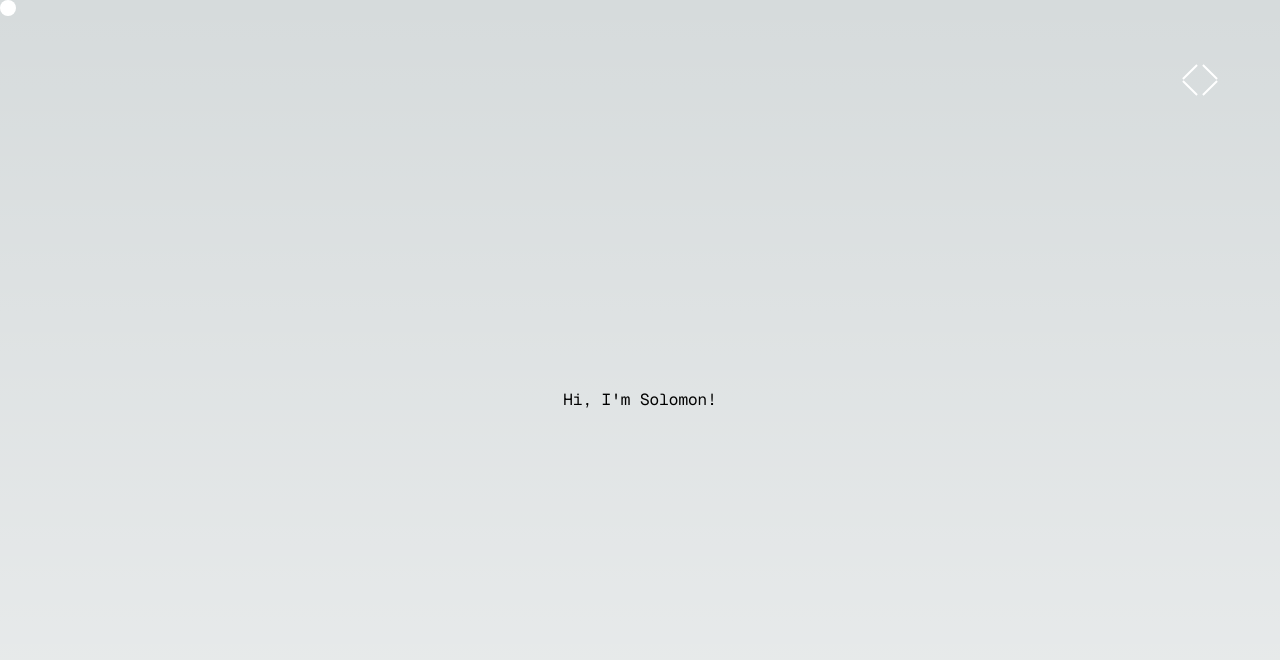
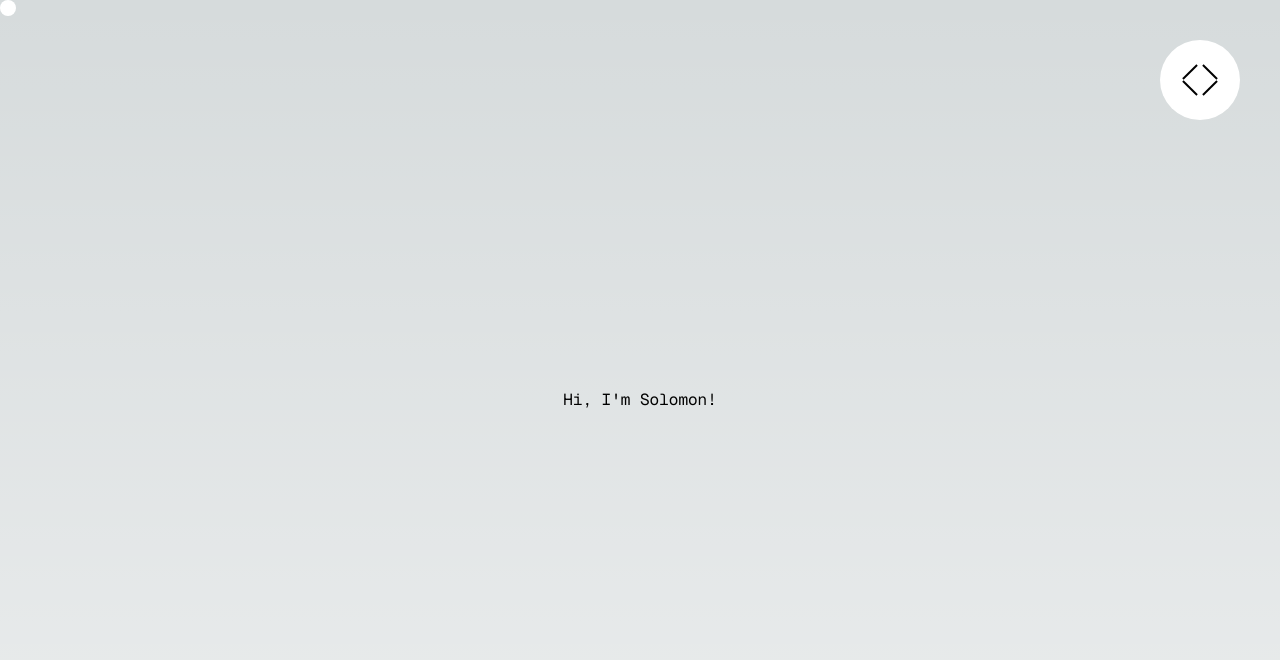
Before and after one commit to solomonbaez/InnerSpace, a Next.js app: page / in a window 1280 px wide. Shown: the top 660 px of the page. Built offline with nearby package versions, Linux system fonts and the light colour scheme.

Commit message:
Working through header adjustments and ref forwarding

```diff
--- a/src/app/page.tsx
+++ b/src/app/page.tsx
@@ -17,7 +17,7 @@ interface Dimensions {
 }
 
 const Home: React.FC = () => {
-  const reactiveElement = useRef<HTMLElement>(null);
+  const cursorElement = useRef<HTMLElement>(null);
 
   const [isActive, setIsActive] = useState<boolean>(false);
   const [transition, setTransition] = useState<boolean>(false);
@@ -90,9 +90,9 @@ const Home: React.FC = () => {
 
   return (
     <main>
-      <Header isActive={isActive} setIsActive={setIsActive}/>
+      <Header reactiveElement={cursorElement} isActive={isActive} setIsActive={setIsActive}/>
       <Menu isActive={isActive} />
-      <ReactiveCursor reactiveElement={reactiveElement}/>
+      <ReactiveCursor reactiveElement={cursorElement}/>
 
       <AnimatePresence>
         { transition && dimensions.height > 0 && <PixelTransition isActive={isActive} dimensions={dimensions} /> }
--- a/src/components/diamond.tsx
+++ b/src/components/diamond.tsx
@@ -1,19 +1,14 @@
 
-export default function Index( {isActive, setIsActive}: {isActive: boolean, setIsActive: (isActive: boolean) => void} ) {
+export default function Index( {isActive}: {isActive: boolean} ) {
   return (
     <>
-      <button
-      className="fixed top-10 right-10 z-30 w-20 h-20 flex items-center justify-center"
-      onClick={() => setIsActive(!isActive)}
-      >
-        <div className="flex flex-row">
-            <div className={`h-0.5 w-5 bg-white relative transition-transform duration-300 ease-in-out -top-2 -right-5 ${isActive ? "translate-x-1 rotate-45" : "-rotate-45"}`}></div>
-            <div className={`h-0.5 w-5 bg-white relative transition-transform duration-300 ease-in-out -top-2 -right-5 ${isActive ? "-translate-x-1 -rotate-45" : "rotate-45"}`}></div>
+      <div className="flex flex-row z-40 pointer-events-none">
+          <div className={`h-0.5 w-5 bg-black relative transition-transform duration-300 ease-in-out -top-2 -right-5 ${isActive ? "translate-x-1 rotate-45" : "-rotate-45"}`}></div>
+          <div className={`h-0.5 w-5 bg-black relative transition-transform duration-300 ease-in-out -top-2 -right-5 ${isActive ? "-translate-x-1 -rotate-45" : "rotate-45"}`}></div>
 
-            <div className={`h-0.5 w-5 bg-white relative transition-transform duration-300 ease-in-out top-2 right-5 ${isActive ? "translate-x-1 -translate-y-1 -rotate-45" : "rotate-45"}`}></div>
-            <div className={`h-0.5 w-5 bg-white relative transition-transform duration-300 ease-in-out top-2 right-5 ${isActive ? "-translate-x-1 -translate-y-1 rotate-45" : "-rotate-45"}`}></div>
-        </div>
-      </button>
+          <div className={`h-0.5 w-5 bg-black relative transition-transform duration-300 ease-in-out top-2 right-5 ${isActive ? "translate-x-1 -translate-y-1 -rotate-45" : "rotate-45"}`}></div>
+          <div className={`h-0.5 w-5 bg-black relative transition-transform duration-300 ease-in-out top-2 right-5 ${isActive ? "-translate-x-1 -translate-y-1 rotate-45" : "-rotate-45"}`}></div>
+      </div>
     </>
   );
 }
--- a/src/components/header.tsx
+++ b/src/components/header.tsx
@@ -1,19 +1,26 @@
+import React, { forwardRef, ForwardedRef } from 'react';
+import Diamond from "@/components/diamond"
 
-export default function Index( {isActive, setIsActive}: {isActive: boolean, setIsActive: (isActive: boolean) => void} ) {
+interface HeaderProps {
+  isActive: boolean;
+  setIsActive: (isActive: boolean) => void;
+}
+
+const Header = forwardRef<ForwardedRef<HTMLDivElement>, HeaderProps>(
+  function index(props, ref) {
+    const { isActive, setIsActive } = props;
+
     return (
       <>
         <button
-        className="fixed top-10 right-10 z-30 w-20 h-20 flex items-center justify-center"
+        className="fixed top-10 right-10 w-20 z-30 h-20 flex items-center justify-center"
         onClick={() => setIsActive(!isActive)}
         >
-          <div className="flex flex-row">
-              <div className={`h-0.5 w-5 bg-white relative transition-transform duration-300 ease-in-out -top-2 -right-5 ${isActive ? "translate-x-1 rotate-45" : "-rotate-45"}`}></div>
-              <div className={`h-0.5 w-5 bg-white relative transition-transform duration-300 ease-in-out -top-2 -right-5 ${isActive ? "-translate-x-1 -rotate-45" : "rotate-45"}`}></div>
-
-              <div className={`h-0.5 w-5 bg-white relative transition-transform duration-300 ease-in-out top-2 right-5 ${isActive ? "translate-x-1 -translate-y-1 -rotate-45" : "rotate-45"}`}></div>
-              <div className={`h-0.5 w-5 bg-white relative transition-transform duration-300 ease-in-out top-2 right-5 ${isActive ? "-translate-x-1 -translate-y-1 rotate-45" : "-rotate-45"}`}></div>
-          </div>
+          <div ref={ref} className="fixed top-10 right-10 h-20 w-20 z-10 rounded-full bg-white hover:scale-150" />
+          <Diamond isActive={isActive} />
         </button>
       </>
     );
-}
+})
+
+export default Header;
```
